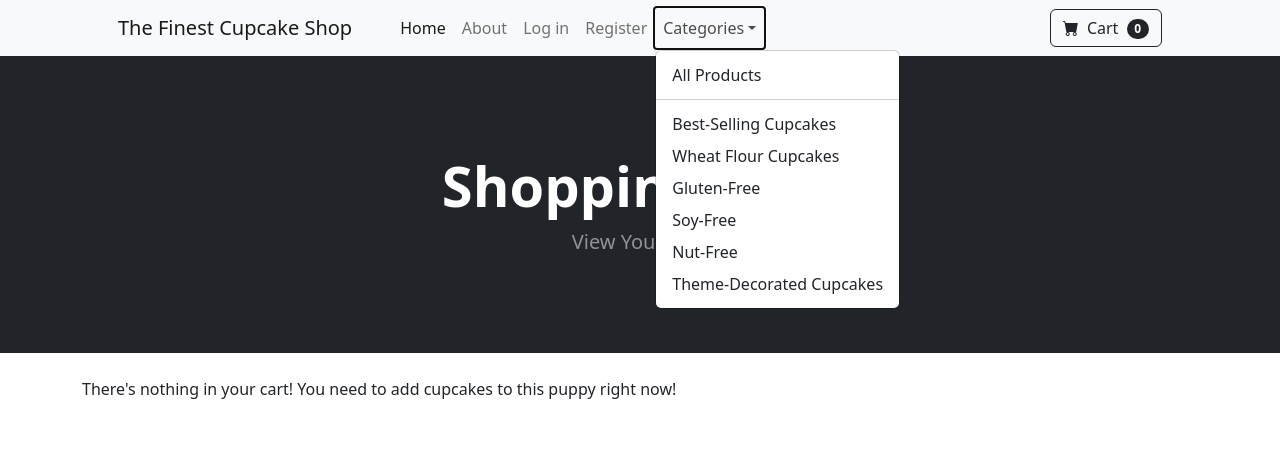
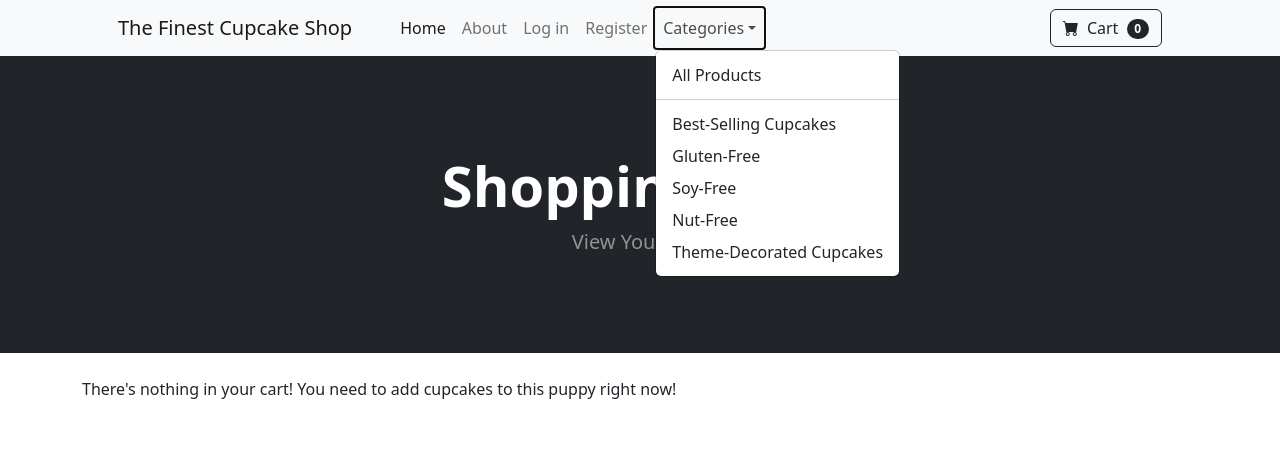
Before and after one commit to Ikayherce/the-finest-cupcake-shop, a Django app: page /cart/ in a window 1280 px wide, after a click on "Categories". Shown: the top 476 px of the page. Run offline with Django 3.2, Linux system fonts and the light colour scheme; some libraries are stand-ins or nearby versions.

Commit message:
update navbar category links

```diff
--- a/shop/templates/navbar.html
+++ b/shop/templates/navbar.html
@@ -22,11 +22,10 @@
                     <ul class="dropdown-menu" aria-labelledby="navbarDropdown">
                         <li><a class="dropdown-item" href="{% url 'home' %}">All Products </a></li>
                         <li><hr class="dropdown-divider" /></li>
-                        <li><a class="dropdown-item" href="{% url 'category' 'Our Best Selling Cupcakes'%}">Best-Selling Cupcakes</a></li>
-                        <li><a class="dropdown-item" href="{% url 'category' 'Wheat Flour Cupcakes'%}">Wheat Flour Cupcakes</a></li>
-                        <li><a class="dropdown-item" href="{% url 'category' 'Gluten Free Cupcakes'%}">Gluten-Free</a></li>
-                        <li><a class="dropdown-item" href="{% url 'category' 'Soy Free Cupcakes'%}">Soy-Free</a></li>
-                        <li><a class="dropdown-item" href="{% url 'category' 'Nut Free Cupcakes'%}">Nut-Free</a></li>
+                        <li><a class="dropdown-item" href="{% url 'category' 'Best Selling Cupcakes'%}">Best-Selling Cupcakes</a></li>
+                        <li><a class="dropdown-item" href="{% url 'category' 'Gluten Free'%}">Gluten-Free</a></li>
+                        <li><a class="dropdown-item" href="{% url 'category' 'Soy Free'%}">Soy-Free</a></li>
+                        <li><a class="dropdown-item" href="{% url 'category' 'Nut Free'%}">Nut-Free</a></li>
                         <li><a class="dropdown-item" href="{% url 'category' 'Theme Decorated Cupcakes'%}">Theme-Decorated Cupcakes</a></li>
                     </ul>
                 </li>
```
